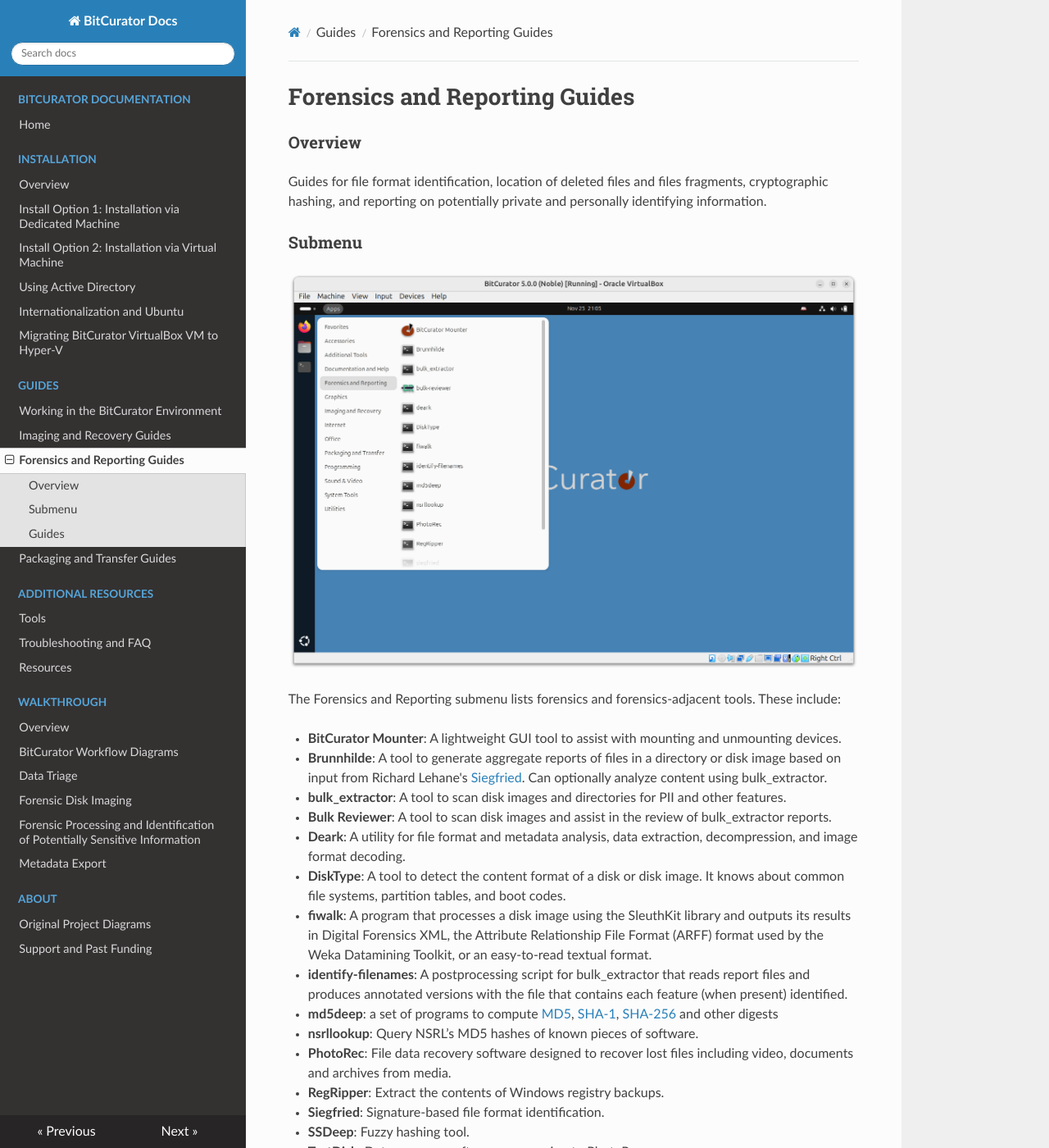
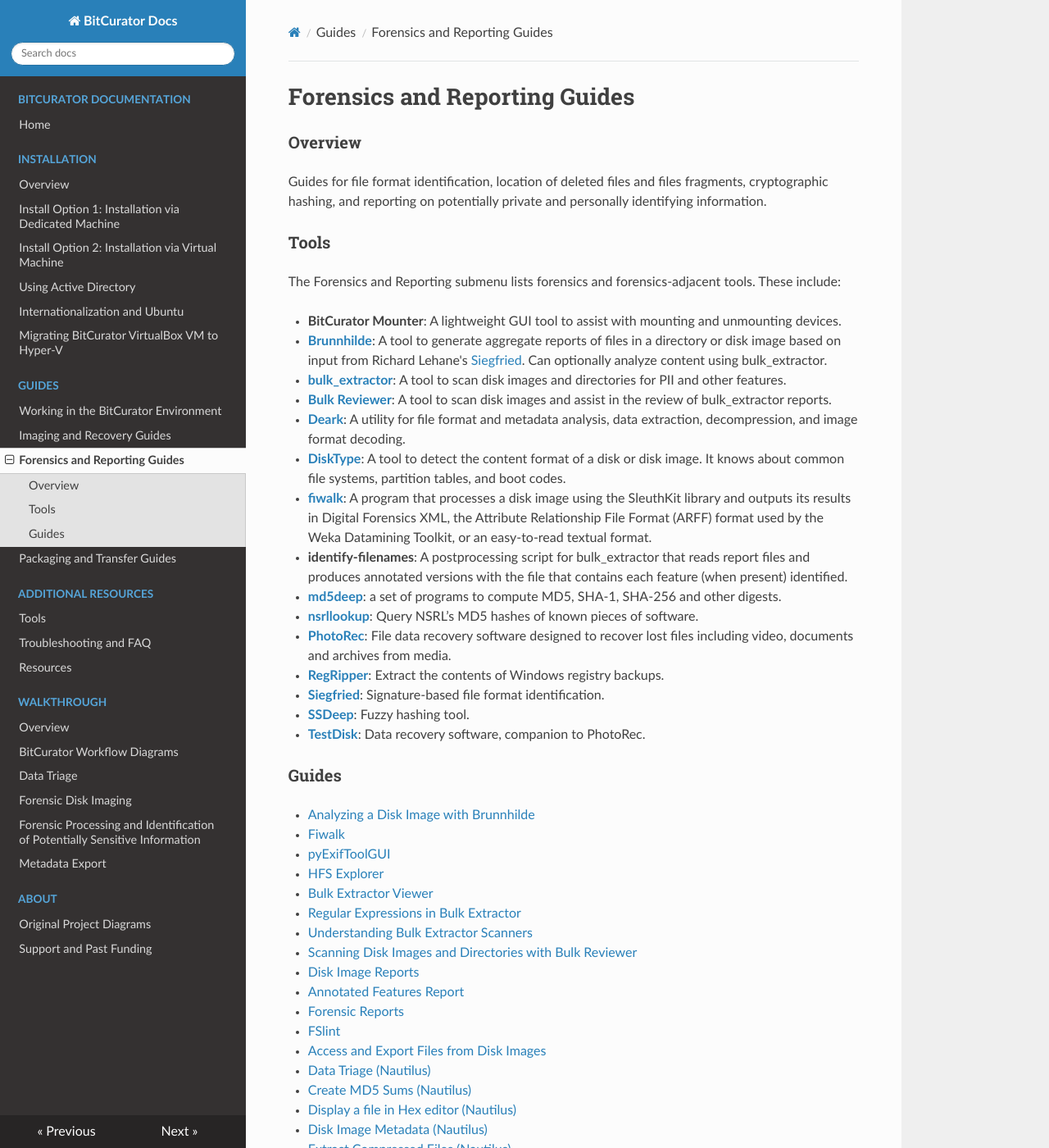
Before and after one commit to BitCurator/documentation, an MkDocs documentation site: the page built from docs/All Step-by-Step Guides/Forensics and Reporting Guides.md, in a window 1280 px wide and 1400 px high. Shown: the whole window at 82% size. Built offline with MkDocs 1.6.1, drawn with Linux system fonts in a browser that asks for light colours; nearby versions of some CDN libraries.

Commit message:
Update Forensics and Reporting Guides.md

```diff
--- a/docs/All Step-by-Step Guides/Forensics and Reporting Guides.md
+++ b/docs/All Step-by-Step Guides/Forensics and Reporting Guides.md
@@ -5,28 +5,25 @@
 
 Guides for file format identification, location of deleted files and files fragments, cryptographic hashing, and reporting on potentially private and personally identifying information.
 
-### Submenu
-
-
-![Forensics and Reporting menu](attachments/image12.png)
+### Tools
 
 The Forensics and Reporting submenu lists forensics and forensics-adjacent tools. These include:
 
 * **BitCurator Mounter**: A lightweight GUI tool to assist with mounting and unmounting devices.
-* **Brunnhilde**: A tool to generate aggregate reports of files in a directory or disk image based on input from Richard Lehane's [Siegfried](http://www.itforarchivists.com/siegfried). Can optionally analyze content using bulk_extractor.
-* **bulk_extractor**: A tool to scan disk images and directories for PII and other features.
-* **Bulk Reviewer**: A tool to scan disk images and assist in the review of bulk_extractor reports.
-* **Deark**: A utility for file format and metadata analysis, data extraction, decompression, and image format decoding.
-* **DiskType**: A tool to detect the content format of a disk or disk image. It knows about common file systems, partition tables, and boot codes.
-* **fiwalk**: A program that processes a disk image using the SleuthKit library and outputs its results in Digital Forensics XML, the Attribute Relationship File Format (ARFF) format used by the Weka Datamining Toolkit, or an easy-to-read textual format.
+* **[Brunnhilde](https://github.com/tw4l/brunnhilde)**: A tool to generate aggregate reports of files in a directory or disk image based on input from Richard Lehane's [Siegfried](http://www.itforarchivists.com/siegfried). Can optionally analyze content using bulk_extractor.
+* **[bulk_extractor](https://github.com/simsong/bulk_extractor)**: A tool to scan disk images and directories for PII and other features.
+* **[Bulk Reviewer](https://github.com/bulk-reviewer/bulk-reviewer)**: A tool to scan disk images and assist in the review of bulk_extractor reports.
+* **[Deark](https://entropymine.com/deark/)**: A utility for file format and metadata analysis, data extraction, decompression, and image format decoding.
+* **[DiskType](https://disktype.sourceforge.net/)**: A tool to detect the content format of a disk or disk image. It knows about common file systems, partition tables, and boot codes.
+* **[fiwalk](https://forensics.wiki/fiwalk/)**: A program that processes a disk image using the SleuthKit library and outputs its results in Digital Forensics XML, the Attribute Relationship File Format (ARFF) format used by the Weka Datamining Toolkit, or an easy-to-read textual format.
 * **identify-filenames**: A postprocessing script for bulk_extractor that reads report files and produces annotated versions with the file that contains each feature (when present) identified.
-* **md5deep**: a set of programs to compute [MD5](https://md5deep.sourceforge.net/#md5), [SHA-1](https://md5deep.sourceforge.net/#sha1), [SHA-256](https://md5deep.sourceforge.net/#sha256) and other digests
-* **nsrllookup**: Query NSRL’s MD5 hashes of known pieces of software.
-* **PhotoRec**: File data recovery software designed to recover lost files including video, documents and archives from media.
-* **RegRipper**: Extract the contents of Windows registry backups.
-* **Siegfried**: Signature-based file format identification.
-* **SSDeep**: Fuzzy hashing tool.
-* **TestDisk**: Data recovery software, companion to PhotoRec.
+* **[md5deep](https://forensics.wiki/md5deep/)**: a set of programs to compute MD5, SHA-1, SHA-256 and other digests.
+* **[nsrllookup](https://rjhansen.github.io/nsrllookup/)**: Query NSRL’s MD5 hashes of known pieces of software.
+* **[PhotoRec](https://www.cgsecurity.org/wiki/photoRec)**: File data recovery software designed to recover lost files including video, documents and archives from media.
+* **[RegRipper](https://github.com/keydet89/RegRipper3.0)**: Extract the contents of Windows registry backups.
+* **[Siegfried](https://github.com/richardlehane/siegfried)**: Signature-based file format identification.
+* **[SSDeep](https://ssdeep-project.github.io/ssdeep/index.html)**: Fuzzy hashing tool.
+* **[TestDisk](https://www.cgsecurity.org/wiki/TestDisk)**: Data recovery software, companion to PhotoRec.
 
 
 ### Guides
```
